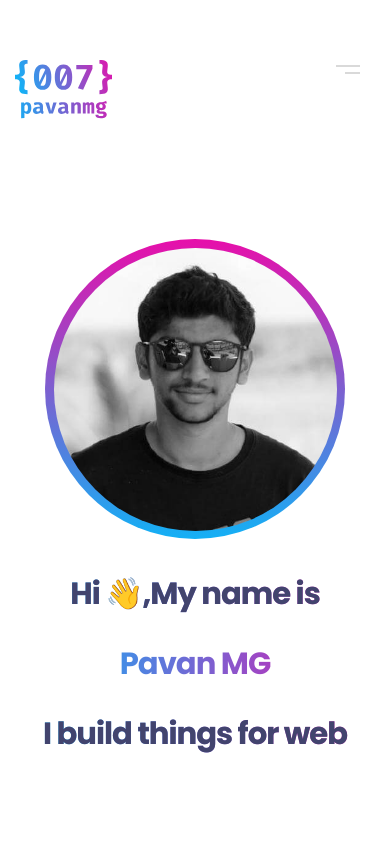
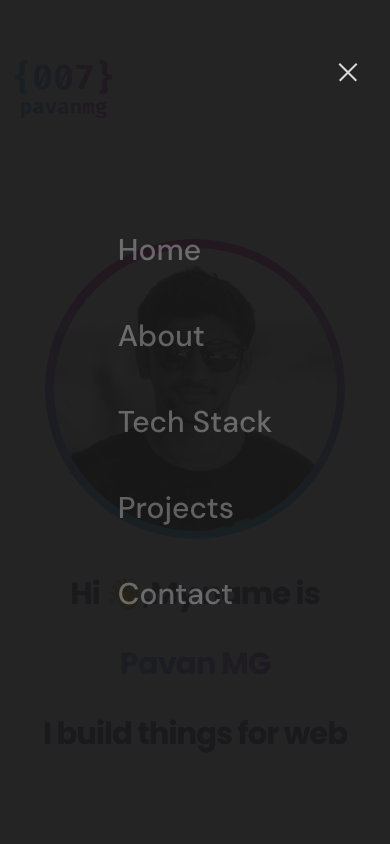
Before and after one commit to olvalaskevich/portfolio-start-project, a React app: page / in a window 390 px wide. Both pictures are taken after a click on the button 348 px from the left and 72 px from the top of the page. Shown: the top 844 px of the page. Built offline with nearby package versions, Linux system fonts and the light colour scheme.

Commit message:
add onClick for burger menu

```diff
--- a/src/layout/header/mobile/MenuMobile.tsx
+++ b/src/layout/header/mobile/MenuMobile.tsx
@@ -1,16 +1,17 @@
-import React from 'react';
+import React, {useState} from 'react';
 import {List} from "../menu/List";
 import {S} from '../Header_Styles'
 
 export const MenuMobile:React.FC = () => {
+    const[menuIsOpen, setMenuIsOpen]=useState(false)
+    const onBurgerBtnClick= () => {setMenuIsOpen(!menuIsOpen)}
+
     return (
         <S.MenuWrapper>
-
-
-            <S.MenuMobile isOpen={false}>
+            <S.MenuMobile isOpen={menuIsOpen} onClick={()=>{setMenuIsOpen(false)}}>
                 <List/>
             </S.MenuMobile>
-            <S.BurgerButton isOpen={false}></S.BurgerButton>
+            <S.BurgerButton isOpen={menuIsOpen} onClick={onBurgerBtnClick}></S.BurgerButton>
         </S.MenuWrapper>
     );
 };
```
